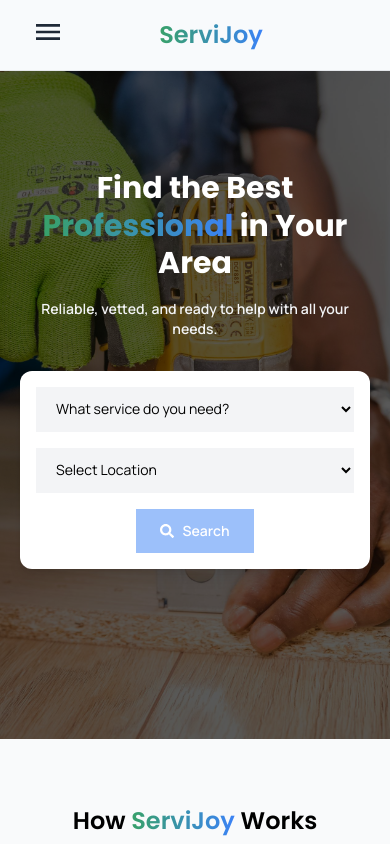
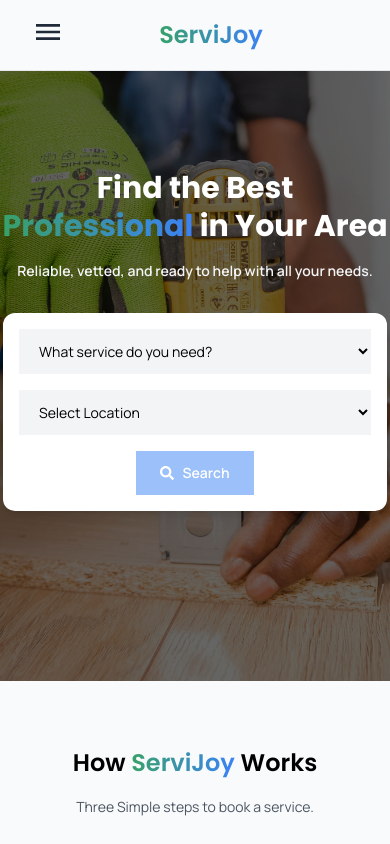
Before and after one commit to mayor-style/servijoy, a React (Vite) app: page / in a window 390 px wide. Shown: the top 844 px of the page. Built offline with nearby package versions, Linux system fonts and the light colour scheme.

Commit message:
editing the hero section design

```diff
--- a/src/components/HomeSections/Hero.jsx
+++ b/src/components/HomeSections/Hero.jsx
@@ -14,10 +14,10 @@
   return (
     <div className="py-[170px] lg:py-0 lg:min-h-[90vh] flex w-full relative bg-hero bg-no-repeat bg-cover bg-center">
       {/* Gradient Overlay */}
-      <div className="absolute inset-0 bg-black/65"></div>
+      <div className="absolute inset-0 bg-black/60"></div>
 
       {/* Hero Content */}
-      <div className="relative flex text-center w-full m-auto justify-center items-center flex-col text-white z-10 px-5 md:px-10">
+      <div className="relative flex text-center w-full m-auto justify-center items-center flex-col text-white z-10 xs:px-5 md:px-10">
 
         {/* Headline */}
         <h1 className="text-3xl xs:text-4xl md:text-5xl lg:text-6xl xl:text-7xl font-bold font-header leading-tight">
@@ -30,7 +30,7 @@
         </p>
 
         {/* Service & Location Search */}
-        <div className="mt-8 bg-white max-sm:text-sm rounded-xl flex flex-col md:flex-row p-4 md:p-2 items-center gap-4 shadow-lg w-full md:w-auto max-w-3xl">
+        <div className="mt-8 bg-white max-sm:text-sm rounded-xl flex flex-col md:flex-row p-4 md:p-2 items-center max-xs:max-w-sm gap-4 shadow-lg w-full md:w-auto max-w-3xl">
 
           {/* Service Dropdown */}
           <div className="relative flex-1 w-full md:w-64">
```
